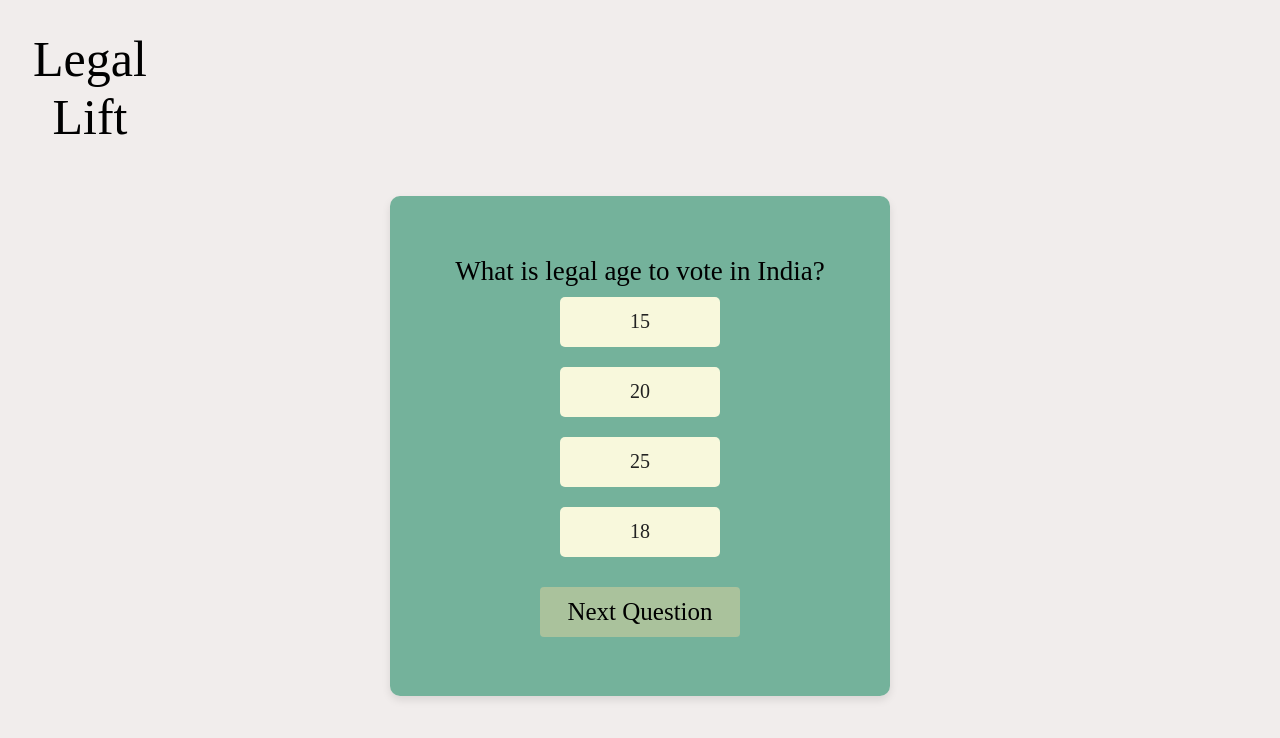
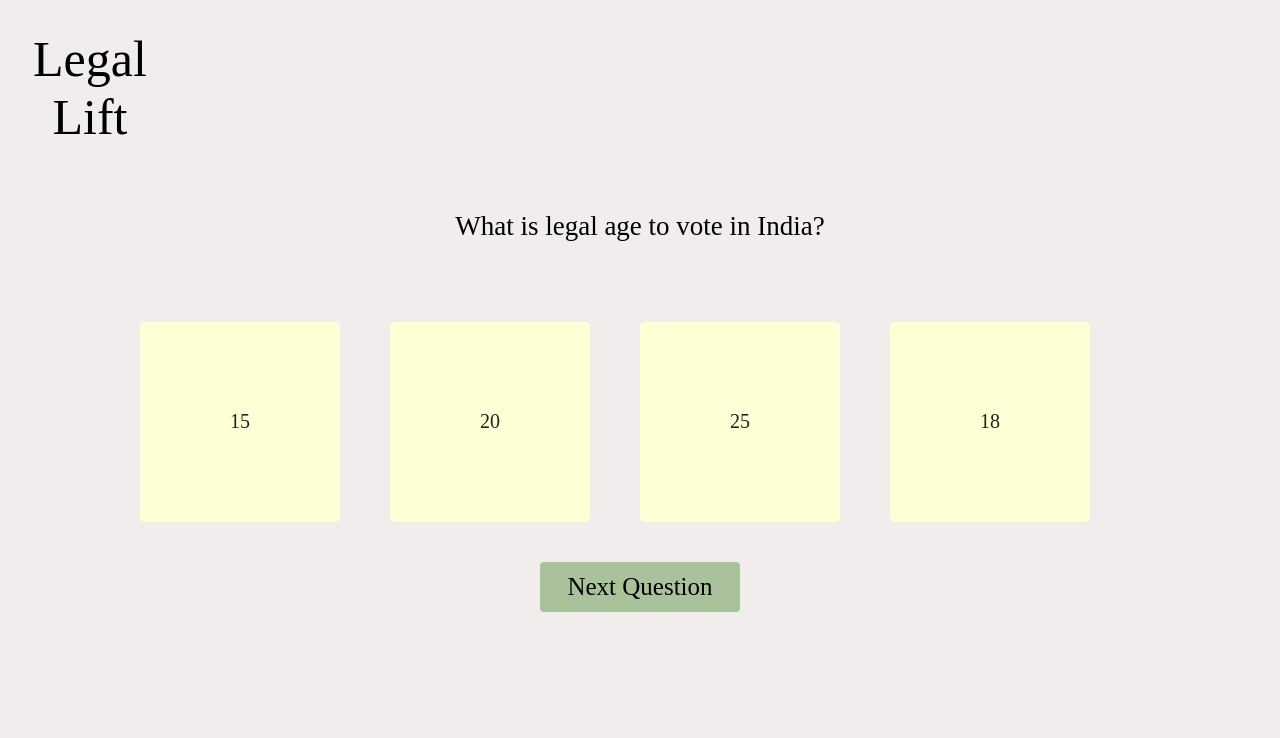
Before and after one commit to nirz306/Legal-Lift, a React (Create React App) app: page /play in a window 1280 px wide. Shown: the top 738 px of the page. Built offline with nearby package versions, Linux system fonts and the light colour scheme; a web font is replaced by a local one.

Commit message:
Login and sign in page resolved, legal trivia styling changed

```diff
--- a/src/components/Login/Login.jsx
+++ b/src/components/Login/Login.jsx
@@ -15,27 +15,32 @@ function LoginForm() {
   });
 
   const [errorMsg, setErrorMsg] = useState("");
+  const [submitButtonDisabled, setSubmitButtonDisabled] = useState(false);
 
   const handleSubmission = () => {
-    console.log("submit");
     if (!values.email || !values.pass) {
       setErrorMsg("Fill all the fields");
       return;
     }
     setErrorMsg("");
 
+    setSubmitButtonDisabled(true);
     signInWithEmailAndPassword(auth, values.email, values.pass)
       .then(async (res) => {
+        setSubmitButtonDisabled(false);
         navigate("/");
       })
       .catch((err) => {
+        setSubmitButtonDisabled(false);
         setErrorMsg(err.message);
       });
   };
 
   return (
     <>
-     <NavLink className="logo" to="/">Legal Lift</NavLink>
+      <NavLink className="logo" to="/">
+        Legal Lift
+      </NavLink>
       <div className="outer">
         <div className="wrapper">
           <form>
@@ -67,7 +72,12 @@ function LoginForm() {
               <b className="errorMsg">{errorMsg}</b>
             </div>
 
-            <button type="" className="btn" onClick={handleSubmission}>
+            <button
+              disabled={submitButtonDisabled}
+              type="submit"
+              className="btn"
+              onClick={handleSubmission}
+            >
               Login
             </button>
 
--- a/src/components/Login/login.css
+++ b/src/components/Login/login.css
@@ -107,7 +107,7 @@ opacity: 100%;
     font-family: "Crimson Text", serif;
     font-weight: 700;
     font-style: normal;
-    margin-top: -10px;
+    margin-top: -2px;
   }
 
   .wrapper .input-box{
@@ -175,15 +175,15 @@ opacity: 100%;
   }
 
   .wrapper .register-link{
-    font-size: 14.5px;
+    /* font-size: 14.5px; */
     text-align: center;
     margin: 20px 0 15px;
 
   }
   .wrapper2 .register-link{
-    font-size: 14.5px;
+   margin-top: 5px;
     text-align: center;
-    margin: 20px 0 15px;
+    /* margin: 20px 0 15px; */
 
   }
 
@@ -199,6 +199,7 @@ opacity: 100%;
     cursor: pointer;
   }
   .errorMsg{
+    margin-bottom: 20px;
     font-weight: bold;
     font-size: 0.875rem;
     color:#c02802;
--- a/src/components/S_quests/squests.css
+++ b/src/components/S_quests/squests.css
@@ -1,4 +1,6 @@
-
+.button{
+  border: #222;
+}
 .logo{
   align-items: start;
   margin-right: 1100px;
@@ -126,18 +128,26 @@
 .c,
 .d{
   width: 100%;
-  background:#fff;
+  background:#F8F8DC;
   color:#222;
   font-weight: 500;
-  border:ipx solid #222;
+  border: none;
+  width: 500px;
+
   padding: 10px;
   margin: 10px 0;
   text-align: left;
   cursor: pointer;
   transition: all 0.3s;
   text-align: center;
+
 }
 
+.options{
+  display: flex;
+  flex-direction: column;
+  align-items: center;
+}
 .submit{
   width:40%;
   background-color: #4CAF50; /* Green background */
@@ -171,7 +181,7 @@
   width: 800px;
   height: 500px;
   border-radius: 10px;
-  background-color: white;
+  background-color: #4ea182df;
   display: flex;
   flex-direction: column;
   justify-content: center;
--- a/src/components/Signin_out/Signup.jsx
+++ b/src/components/Signin_out/Signup.jsx
@@ -6,7 +6,6 @@ import { auth } from "./firebase";
 import { NavLink } from "react-router-dom";
 // import girl from "../assets/login.png";
 import gif from "../assets/logingif.gif";
-
 
 function Signup() {
   const navigate = useNavigate();
@@ -17,17 +16,19 @@ function Signup() {
   });
 
   const [errorMsg, setErrorMsg] = useState("");
+  const [submitButtonDisabled, setSubmitButtonDisabled] = useState(false);
 
   const handleSubmission = () => {
-    console.log("clcikced");
     if (!values.name || !values.email || !values.pass) {
       setErrorMsg("Fill all the fields");
       return;
     }
     setErrorMsg("");
 
+    setSubmitButtonDisabled(true);
     createUserWithEmailAndPassword(auth, values.email, values.pass)
       .then(async (res) => {
+        setSubmitButtonDisabled(false);
         const user = res.user;
         await updateProfile(user, {
           displayName: values.name,
@@ -35,13 +36,16 @@ function Signup() {
         navigate("/");
       })
       .catch((err) => {
+        setSubmitButtonDisabled(false);
         setErrorMsg(err.message);
       });
   };
 
   return (
     <>
-     <NavLink className="logo" to="/">Legal Lift</NavLink>
+      <NavLink className="logo" to="/">
+        Legal Lift
+      </NavLink>
       <div className="outer2">
         <div className="wrapper2">
           <form>
@@ -65,7 +69,10 @@ function Signup() {
                   type="text"
                   placeholder="Enter email address"
                   onChange={(event) =>
-                  setValues((prev) => ({ ...prev, email: event.target.value }))
+                    setValues((prev) => ({
+                      ...prev,
+                      email: event.target.value,
+                    }))
                   }
                   required
                 />
@@ -84,11 +91,15 @@ function Signup() {
                 <i className="bx bxs-lock-alt"></i>
               </div>
               <b className="errorMsg">{errorMsg}</b>
-              <button type="submit" onClick={handleSubmission} className="btn">
+              <button
+                type="submit"
+                onClick={handleSubmission}
+                disabled={submitButtonDisabled}
+                className="btn"
+              >
                 SignUp
               </button>
             </div>
-
 
             <div className="register-link">
               <p className="foot">
--- a/src/components/Signin_out/firebase.jsx
+++ b/src/components/Signin_out/firebase.jsx
@@ -1,6 +1,6 @@
 // Import the functions you need from the SDKs you need
 import { initializeApp } from "firebase/app";
-import {getAuth,GithubAuthProvider} from "firebase/auth";
+import {getAuth} from "firebase/auth";
 // TODO: Add SDKs for Firebase products that you want to use
 // https://firebase.google.com/docs/web/setup#available-libraries
 
@@ -18,7 +18,7 @@ const firebaseConfig = {
 
 // Initialize Firebase
 const app = initializeApp(firebaseConfig);
-const auth = getAuth(app); //added app here
-const provider = new GithubAuthProvider();
 
-export {app,auth,provider};
+const auth = getAuth();
+
+export {app,auth};
--- a/src/components/legal trivia/Quiz.js
+++ b/src/components/legal trivia/Quiz.js
@@ -22,13 +22,13 @@ function Quiz() {
       setScore(score + 1);
     }
 
-    document.getElementById("a").style.background = "white";
+    document.getElementById("a").style. background="#ffffd6";
     document.getElementById("a").style.color = "black";
-    document.getElementById("b").style.background = "white";
+    document.getElementById("b").style. background="#ffffd6";
     document.getElementById("b").style.color = "black";
-    document.getElementById("c").style.background = "white";
+    document.getElementById("c").style. background="#ffffd6";
     document.getElementById("c").style.color = "black";
-    document.getElementById("d").style.background = "white";
+    document.getElementById("d").style. background="#ffffd6";
     document.getElementById("d").style.color = "black";
 
     setAns("next");
@@ -101,7 +101,10 @@ function Quiz() {
       </NavLink>
       <div className="Quiz">
         <h1 id="Ques">{Questions[currentQuestion].prompt}</h1>
+
         <div className="questions">
+
+
           <button
             id="a"
             onClick={() => {
@@ -110,6 +113,7 @@ function Quiz() {
           >
             {Questions[currentQuestion].optionA}
           </button>
+
 
           <button
             id="b"
@@ -137,6 +141,8 @@ function Quiz() {
           >
             {Questions[currentQuestion].optionD}
           </button>
+
+
         </div>
 
         {currentQuestion == Questions.length - 1 ? (
--- a/src/components/legal trivia/quiz.css
+++ b/src/components/legal trivia/quiz.css
@@ -2,19 +2,19 @@
     margin-top: 50px;
     margin-bottom: 50px;
      padding:10px;
-    width: 500px;
+    width: 1100px;
     height: 500px;
-    border-radius: 10px;
-    background-color: #4ea182c2;
+    /* border-radius: 10px; */
+    /* background-color: #4ea182c2; */
     display: flex;
     flex-direction: column;
     justify-content: center;
     align-items: center;
-    box-shadow: 0 4px 8px rgba(0, 0, 0, 0.1); /* Add shadow for depth */
+    /* box-shadow: 0 4px 8px rgba(0, 0, 0, 0.1); Add shadow for depth */
   }
 
   button{
-    background:#F8F8DC;
+    background:#ffffd6;
     color:#222;
     font-weight: 500;
     width: 100%;
@@ -46,6 +46,7 @@
     cursor:pointer;
     font-family: "Galada", cursive;
     font-size: 25px;
+    margin-top: 100px;
 
   }
 
@@ -54,4 +55,21 @@
     font-family: "Galada", cursive;
     font-weight: 500;
     font-size: 27px;
+    margin-top: -70px;
   }
+
+  .questions{
+    margin-top: 70px;
+    display: flex;
+    width: 1000px;
+    height: 150px;
+  }
+
+  #a,
+  #b,
+  #c,
+  #d{
+margin-right: 50px;
+width: 200px;
+height: 200px;
+  }
```
Also changed, not shown: src/components/assets/login3.gif (added). Lines whose indentation alone changed are shown as unchanged.
